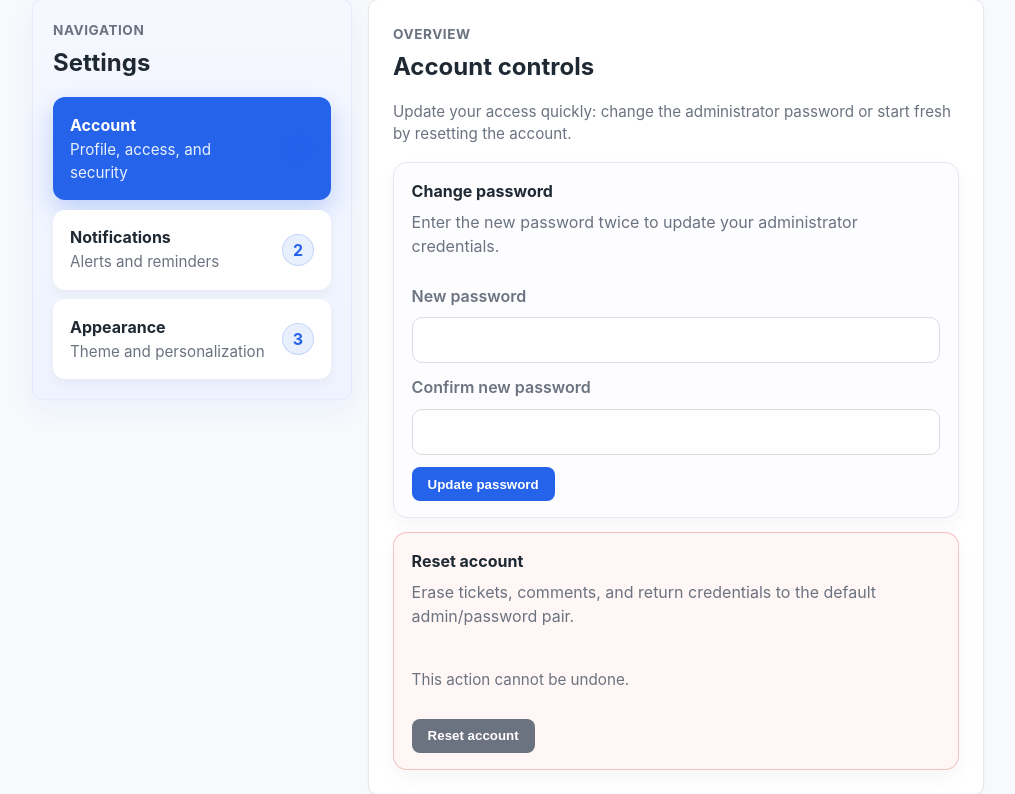
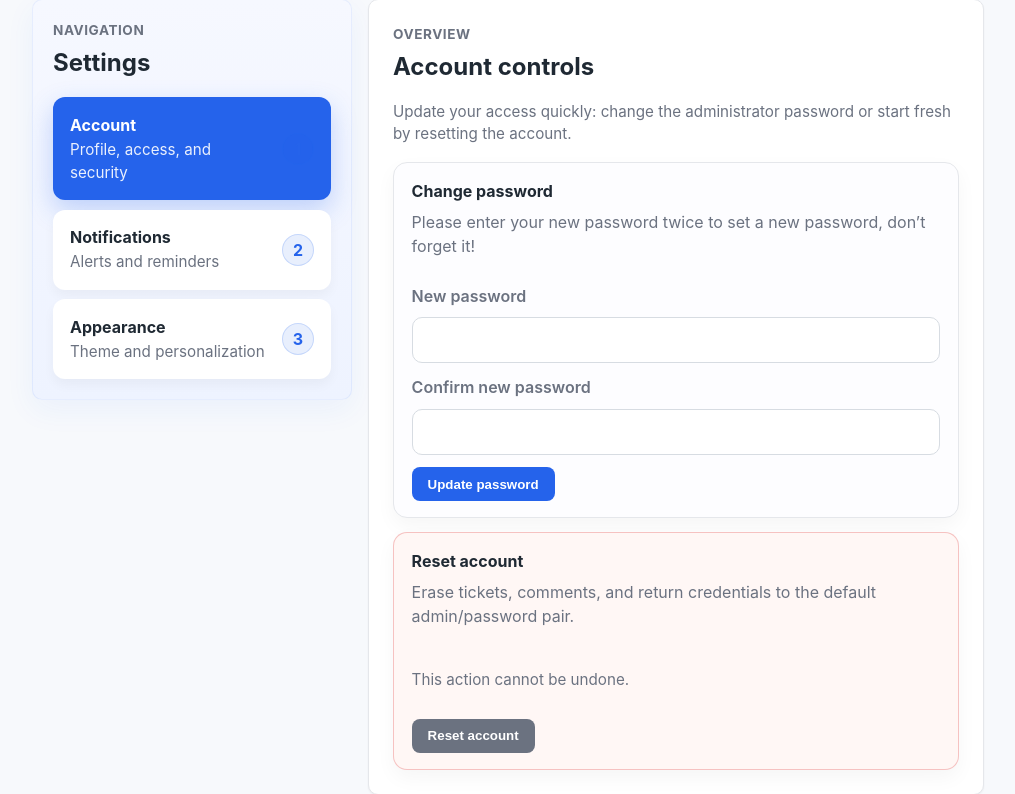
Before and after one commit to MysteryGrove/simpledesk, a Flask app: page /settings/ in a window 1280 px wide. Shown: the part 239-1033 px from the top of the page, without its empty margins (132-1147 px from the left). Run offline with Flask 3, Linux system fonts and the light colour scheme; the visitor is signed in with stand-in values (Sample User, id 1).

Commit message:
Update change password helper text

```diff
--- a/app/templates/settings.html
+++ b/app/templates/settings.html
@@ -45,7 +45,7 @@
         <div class="settings-item settings-item-vertical" id="change-password">
           <div class="settings-item-header">
             <div class="settings-item-title">Change password</div>
-            <div class="settings-item-description">Enter the new password twice to update your administrator credentials.</div>
+            <div class="settings-item-description">Please enter your new password twice to set a new password, don’t forget it!</div>
           </div>
           <form method="post" action="{{ url_for('settings.change_password') }}" class="settings-form">
             <div class="form-row">
```
